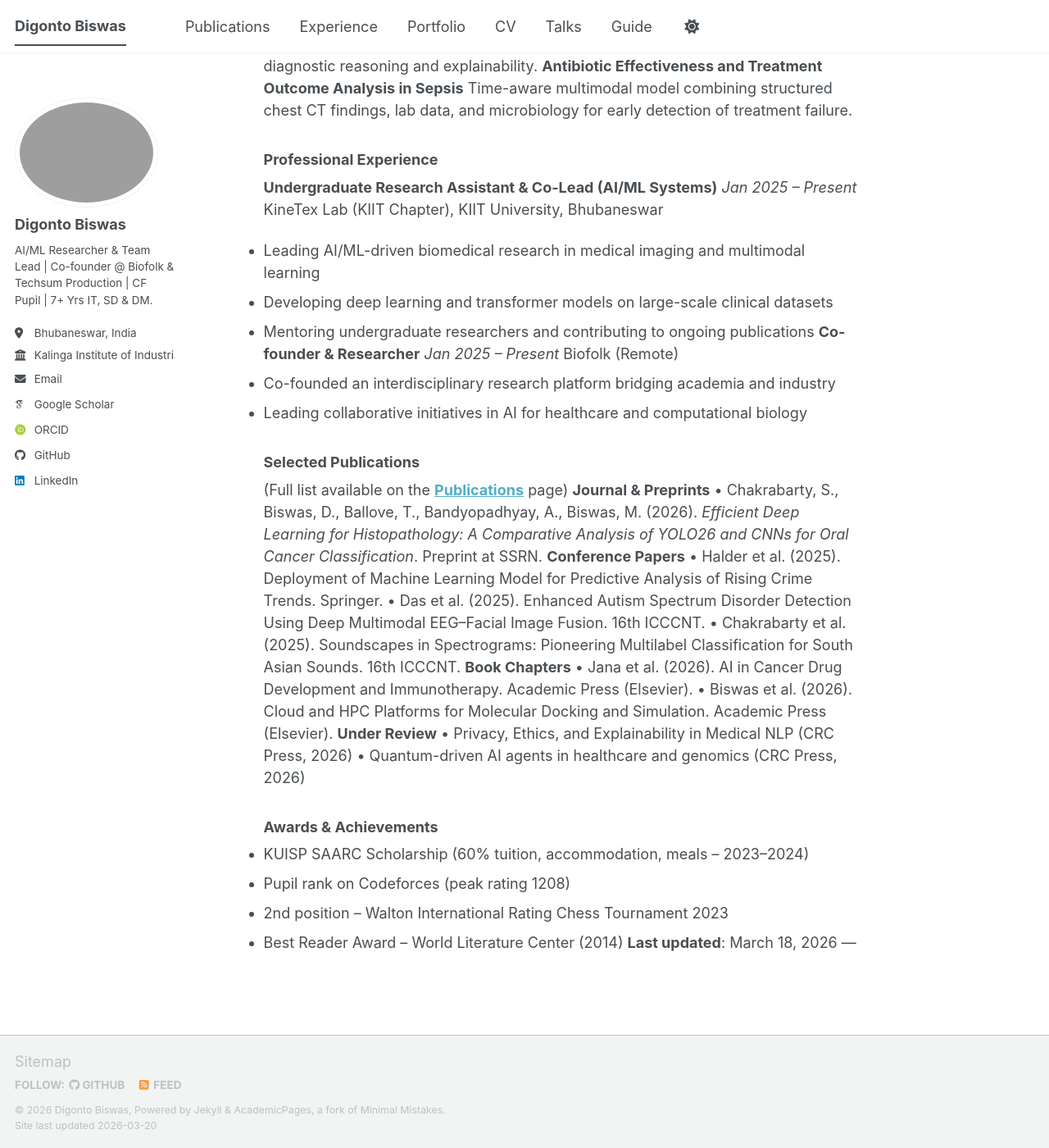
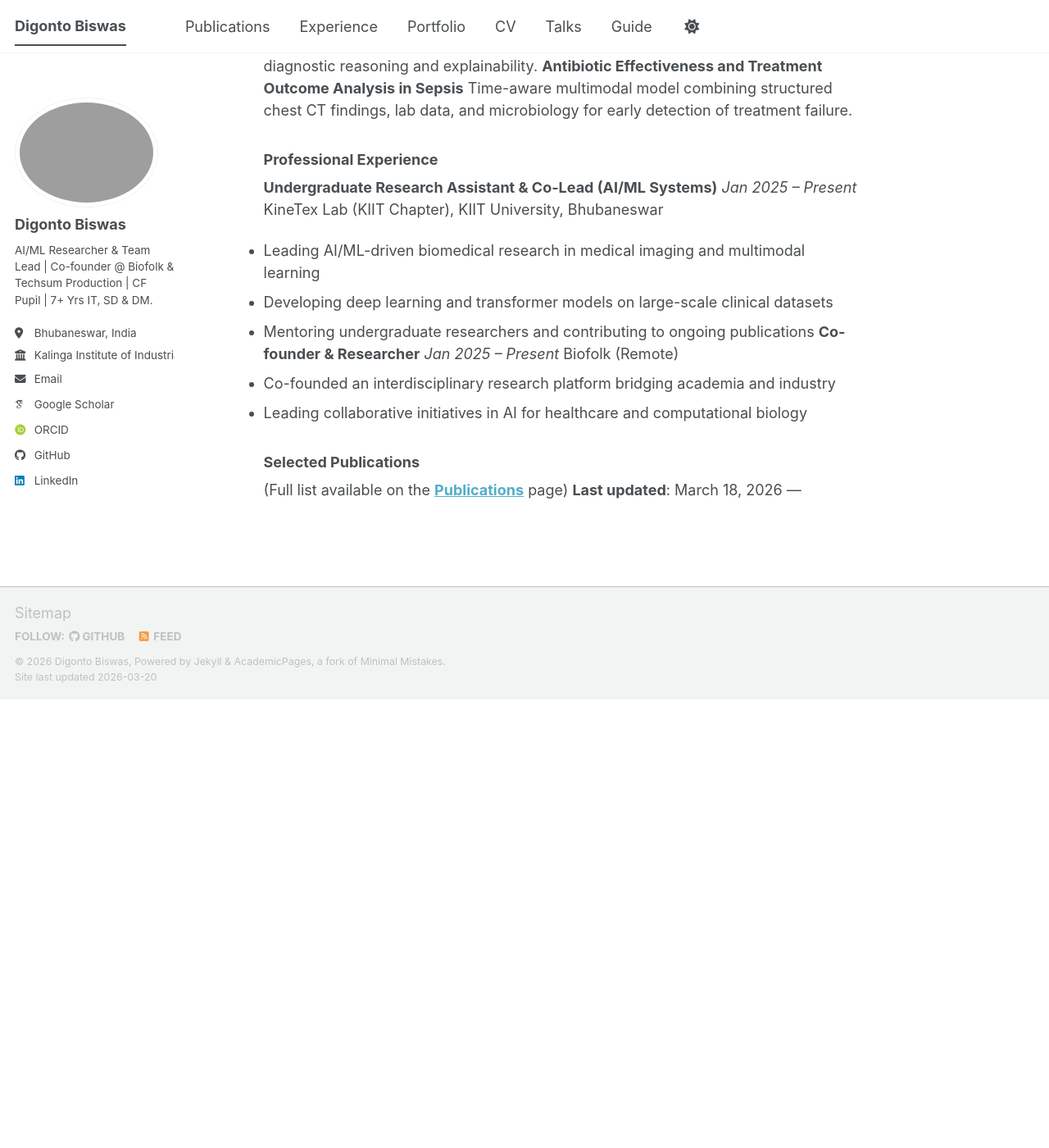
Before and after one commit to digontobiswas/digontobiswas.github.io, a Jekyll site: the page built from _pages/about.md, in a window 1280 px wide and 1400 px high, scrolled down 861 px. Shown: the whole window at 82% size. Built offline with Jekyll 4.4.1, drawn with Linux system fonts in a browser that asks for light colours; some web fonts are replaced; a script bundle is joined from its source files by our own code; library files that are not in the unit come from our copies; after the commit the page ends 1714 px from its top, so only the background shows below that.

Commit message:
Update about.md

```diff
--- a/_pages/about.md
+++ b/_pages/about.md
@@ -46,22 +46,5 @@ Biofolk (Remote)
 - Leading collaborative initiatives in AI for healthcare and computational biology
 ### Selected Publications
 (Full list available on the **[Publications](/publications/)** page)
-**Journal & Preprints**
-• Chakrabarty, S., Biswas, D., Ballove, T., Bandyopadhyay, A., Biswas, M. (2026). *Efficient Deep Learning for Histopathology: A Comparative Analysis of YOLO26 and CNNs for Oral Cancer Classification*. Preprint at SSRN.
-**Conference Papers**
-• Halder et al. (2025). Deployment of Machine Learning Model for Predictive Analysis of Rising Crime Trends. Springer.
-• Das et al. (2025). Enhanced Autism Spectrum Disorder Detection Using Deep Multimodal EEG–Facial Image Fusion. 16th ICCCNT.
-• Chakrabarty et al. (2025). Soundscapes in Spectrograms: Pioneering Multilabel Classification for South Asian Sounds. 16th ICCCNT.
-**Book Chapters**
-• Jana et al. (2026). AI in Cancer Drug Development and Immunotherapy. Academic Press (Elsevier).
-• Biswas et al. (2026). Cloud and HPC Platforms for Molecular Docking and Simulation. Academic Press (Elsevier).
-**Under Review**
-• Privacy, Ethics, and Explainability in Medical NLP (CRC Press, 2026)
-• Quantum-driven AI agents in healthcare and genomics (CRC Press, 2026)
-### Awards & Achievements
-- KUISP SAARC Scholarship (60% tuition, accommodation, meals – 2023–2024)
-- Pupil rank on Codeforces (peak rating 1208)
-- 2nd position – Walton International Rating Chess Tournament 2023
-- Best Reader Award – World Literature Center (2014)
 **Last updated**: March 18, 2026
 ---
```
